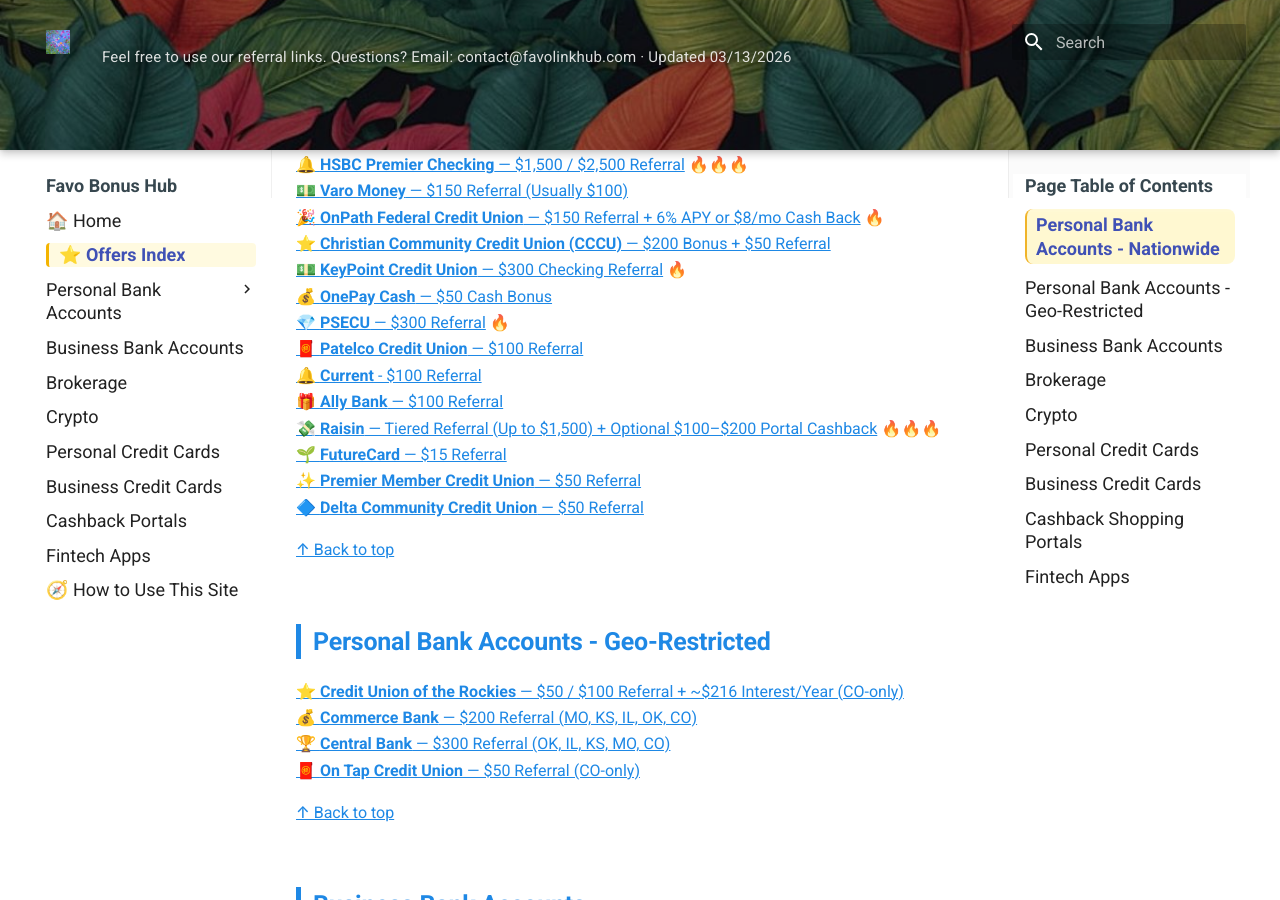
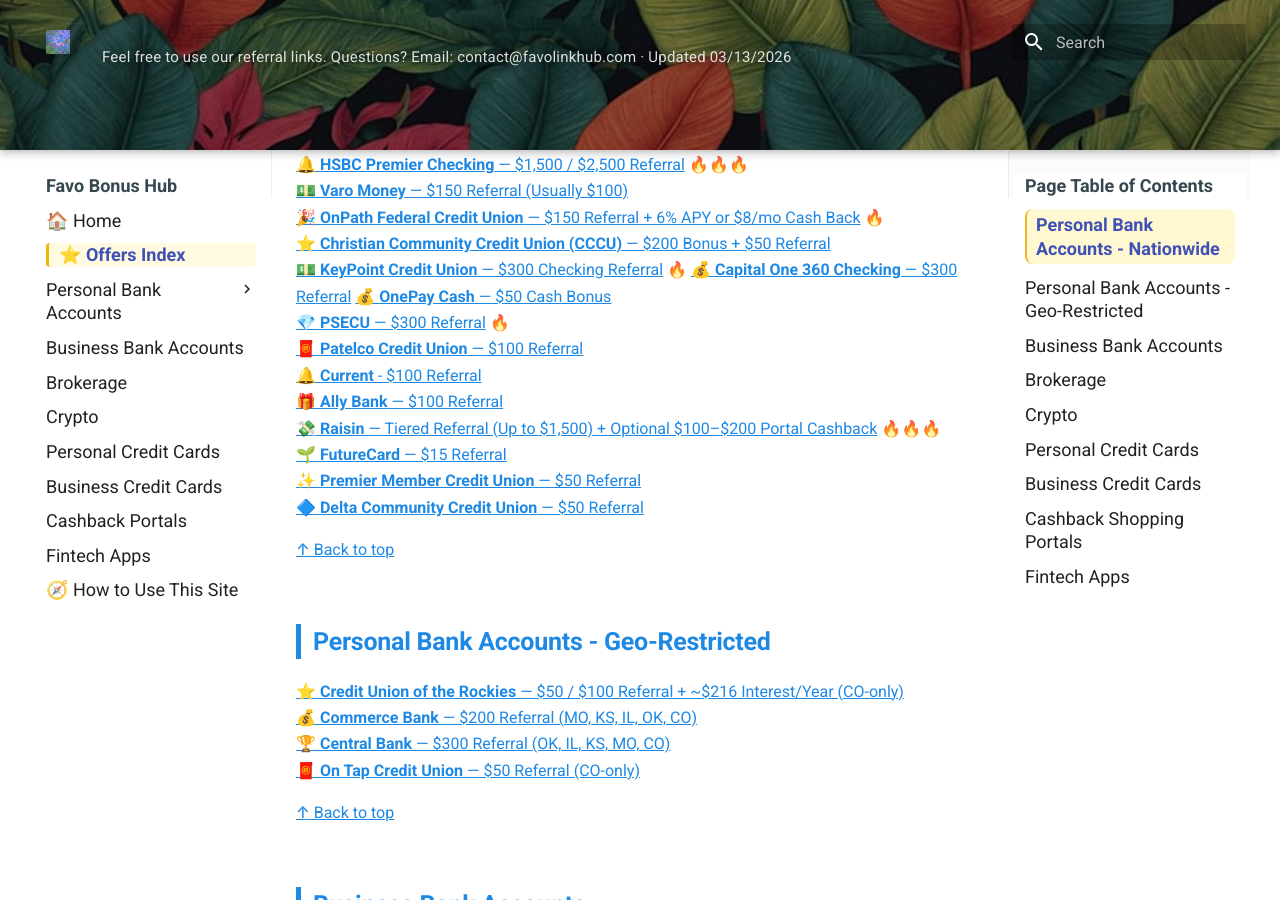
Before and after one commit to whispersofzephyr/favolinkhub-site, an MkDocs documentation site: the page built from docs/offers-index.md, in a window 1280 px wide and 900 px high, scrolled down 415 px. Built offline with MkDocs 1.6.1 and Material for MkDocs 9.7.7, drawn with Linux system fonts in a browser that asks for light colours.

Commit message:
Add Capital One 360 Checking referral offer

```diff
--- a/docs/offers-index.md
+++ b/docs/offers-index.md
@@ -17,6 +17,7 @@ All current offers, organized by categories:
 [🎉 **OnPath Federal Credit Union** — $150 Referral + 6% APY or $8/mo Cash Back](personal-bank-nationwide.md#onpath-fcu) 🔥
 [⭐ **Christian Community Credit Union (CCCU)** — $200 Bonus + $50 Referral](personal-bank-nationwide.md#cccu)
 [💵 **KeyPoint Credit Union** — $300 Checking Referral](personal-bank-nationwide.md#keypoint-cu) 🔥
+[💰 **Capital One 360 Checking** — $300 Referral](personal-bank-nationwide.md#capital-one)
 [💰 **OnePay Cash** — $50 Cash Bonus](personal-bank-nationwide.md#onepay-cash)
 [💎 **PSECU** — $300 Referral](personal-bank-nationwide.md#psecu) 🔥
 [🧧 **Patelco Credit Union** — $100 Referral](personal-bank-nationwide.md#patelco)
```
